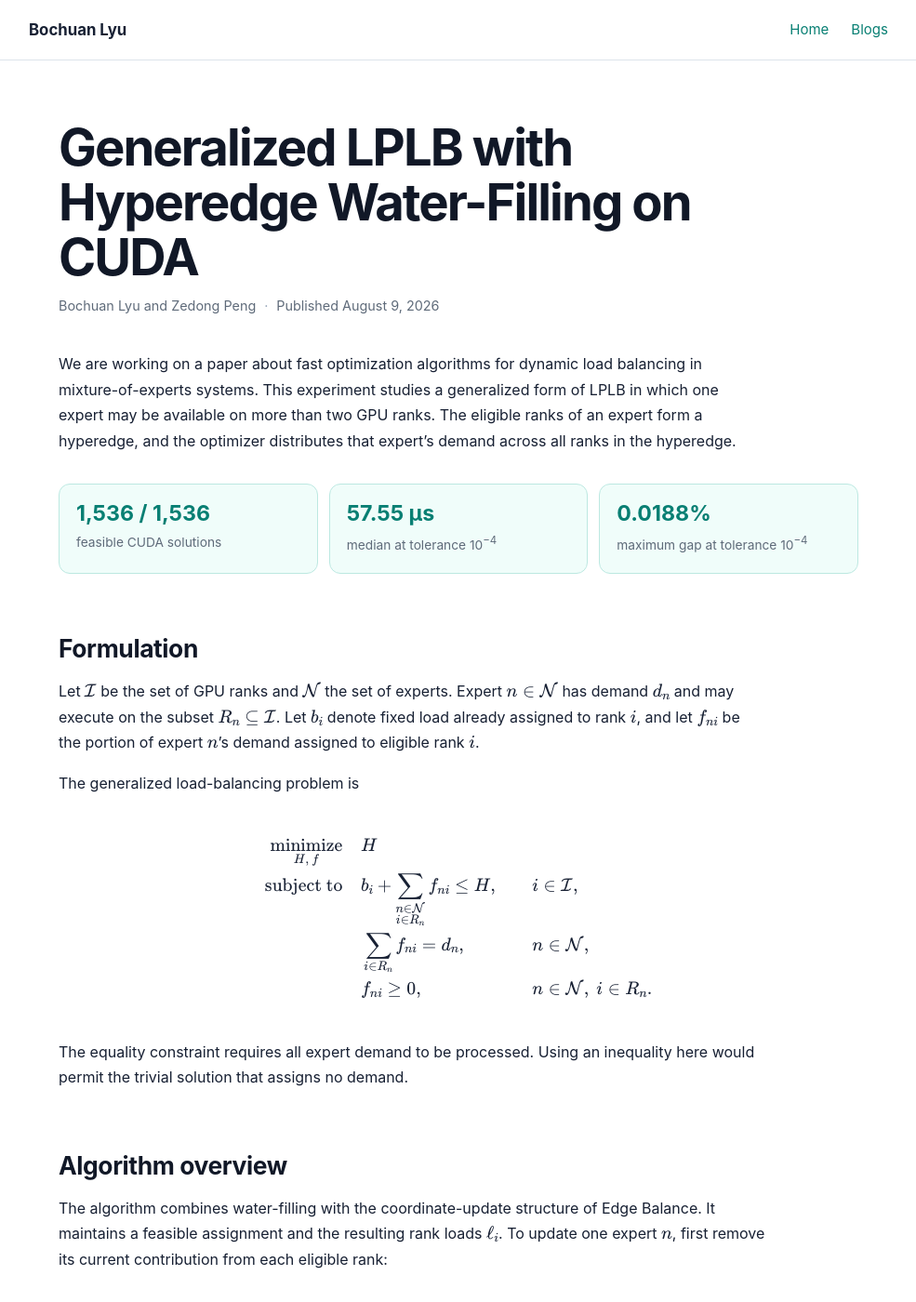
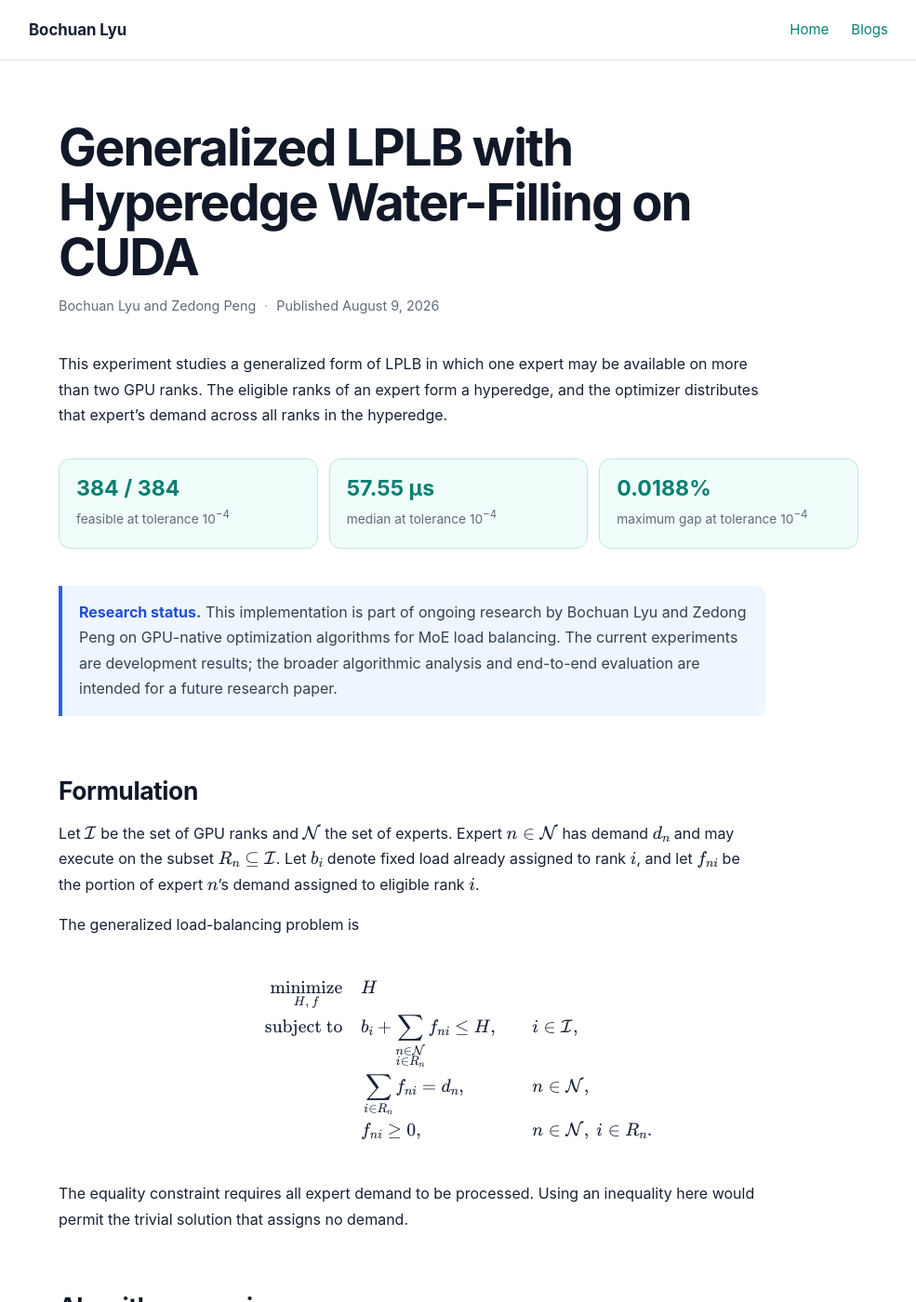
Before and after one commit to BochuanBob/bochuanbob.github.io, a Jekyll site: the page built from generalized-lplb-hyperedge-waterfill.md, in a window 1280 px wide and 1400 px high. Shown: the whole window at 93% size, without its empty margins (147-1132 px from the left). Built offline with Jekyll 4.4.1, drawn with Linux system fonts in a browser that asks for light colours; some of the changed text lies outside the part shown.

Commit message:
Document LPLB research status and results

```diff
--- a/assets/css/blog.css
+++ b/assets/css/blog.css
@@ -164,6 +164,9 @@ a:hover { color: var(--accent-dark); }
   color: #334155;
 }
 
+.research-status { border-left-color: #2563eb; background: #eff6ff; }
+.research-status strong { color: #1d4ed8; }
+
 .article .config-table td { text-align: left; }
 .article .workload-table td:last-child { text-align: left; }
 .article .benchmark-table { min-width: 790px; }
--- a/generalized-lplb-hyperedge-waterfill.md
+++ b/generalized-lplb-hyperedge-waterfill.md
@@ -17,13 +17,15 @@ window.MathJax = {
 </script>
 <script defer src="https://cdn.jsdelivr.net/npm/mathjax@3/es5/tex-mml-chtml.js"></script>
 
-We are working on a paper about fast optimization algorithms for dynamic load balancing in mixture-of-experts systems. This experiment studies a generalized form of LPLB in which one expert may be available on more than two GPU ranks. The eligible ranks of an expert form a hyperedge, and the optimizer distributes that expert's demand across all ranks in the hyperedge.
+This experiment studies a generalized form of LPLB in which one expert may be available on more than two GPU ranks. The eligible ranks of an expert form a hyperedge, and the optimizer distributes that expert's demand across all ranks in the hyperedge.
 
 <div class="result-strip" aria-label="Experiment summary">
-  <div class="result-card"><strong>1,536 / 1,536</strong><span>feasible CUDA solutions</span></div>
+  <div class="result-card"><strong>384 / 384</strong><span>feasible at tolerance 10<sup>−4</sup></span></div>
   <div class="result-card"><strong>57.55 µs</strong><span>median at tolerance 10<sup>−4</sup></span></div>
   <div class="result-card"><strong>0.0188%</strong><span>maximum gap at tolerance 10<sup>−4</sup></span></div>
 </div>
+
+<aside class="article-note research-status"><strong>Research status.</strong> This implementation is part of ongoing research by Bochuan Lyu and Zedong Peng on GPU-native optimization algorithms for MoE load balancing. The current experiments are development results; the broader algorithmic analysis and end-to-end evaluation are intended for a future research paper.</aside>
 
 ## Formulation
 
@@ -142,7 +144,7 @@ We evaluated flow-change tolerances from $10^{-2}$ through $10^{-5}$. Each row s
   </table>
 </div>
 
-All 1,536 CUDA solutions were feasible and converged, and HiGHS solved every verification LP. Tightening the tolerance increases the number of sweeps and median latency while steadily reducing the objective gap. We use $10^{-4}$ as the current balanced setting: its median latency is 57.55 microseconds, its mean objective gap is 0.00077%, and its maximum observed gap is 0.0188%.
+All 384 instances were feasible and converged at every tolerance. Across the four tolerance settings, this corresponds to 1,536 feasible CUDA solves; HiGHS also solved every verification LP. Tightening the tolerance increases the number of sweeps and median latency while steadily reducing the objective gap. We use $10^{-4}$ as the current balanced setting: its median latency is 57.55 microseconds, its mean objective gap is 0.00077%, and its maximum observed gap is 0.0188%.
 
 ## Results at the selected tolerance
 
@@ -163,3 +165,11 @@ The following table breaks down the $10^{-4}$ results by problem shape.
 </div>
 
 The results show that hyperedge water-filling preserves feasibility by construction and produces objectives close to the HiGHS optimum. Larger hyperedges generally need fewer sweeps, but each update performs more work and dense hypergraphs expose fewer nonconflicting hyperedges per color. The tolerance therefore provides a direct and useful latency-quality control for the CUDA solver.
+
+## Code and citation
+
+If you build on the current implementation, please reference the upstream LPLB project, the Generalized LPLB implementation branch, and this technical article:
+
+- Upstream project: [deepseek-ai/LPLB](https://github.com/deepseek-ai/LPLB)
+- Generalized LPLB implementation: [BochuanBob/LPLB — `feature/generalized-lplb`](https://github.com/BochuanBob/LPLB/tree/feature/generalized-lplb)
+- Technical article: [Generalized LPLB with Hyperedge Water-Filling on CUDA](https://bochuanbob.github.io/generalized-lplb-hyperedge-waterfill/)
```
Also changed, not shown: lplb-edge-balance.md (+10 -0 lines).
